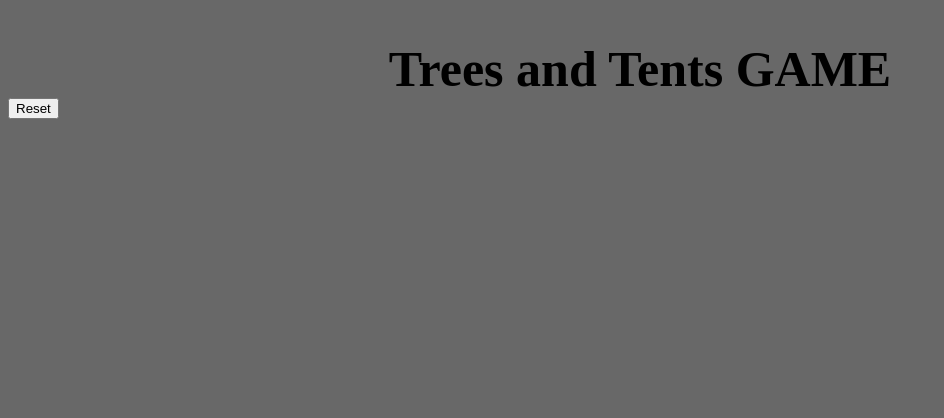
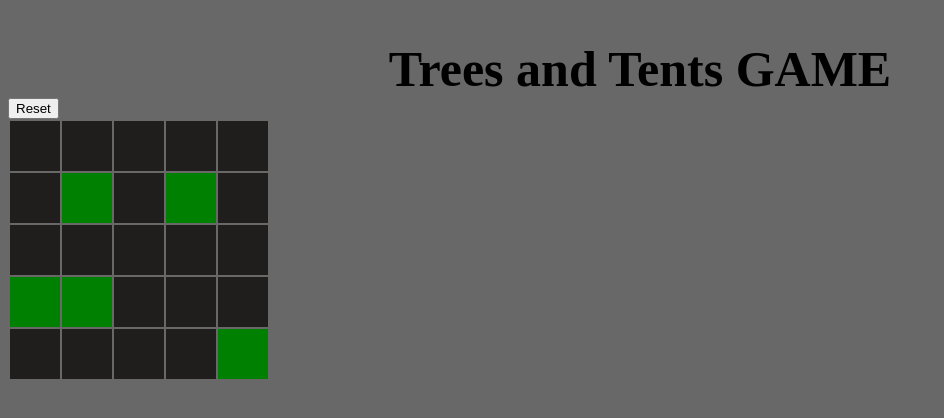
Before and after one commit to piotrst99/TreesAndTents, an Angular app: page / in a window 1280 px wide. Shown: the top 418 px of the page, without its empty margins (0-944 px from the left). Built offline with nearby package versions, Linux system fonts and the light colour scheme.

Commit message:
SimpleElements

```diff
--- a/src/app/board/board.component.css
+++ b/src/app/board/board.component.css
@@ -1,11 +1,68 @@
 .tiles{
-    background-color: rosybrown;
+    background-color: rgb(32, 29, 29);
     width: 50px;
     height: 50px;
     margin: 2px;
     font-size: 20px;
+    color: white;
+}
+
+.tiles:hover{
+    cursor: pointer;
+    background-color: rgb(61, 61, 61);
 }
 
 #board{
-    margin: auto;
+    grid-gap: 0px;
+    display: grid;
+    grid-template-columns: repeat(5,52px);
+    grid-template-rows: repeat(5,52px);
 }
+
+.e{
+    background-color: aqua;
+    width: 50px;
+    height: 50px;
+    margin: 2px;
+}
+
+#t{
+    display: grid;
+    grid-template-columns: repeat(5,52px);
+    grid-template-rows: repeat(5,52px);
+    grid-gap: 0px;
+}
+
+.blackGround{
+    width: 50px;
+    height: 50px;
+    margin: 2px;
+    font-size: 20px;
+    background-color: rgb(32, 29, 29);
+}
+
+.blackGround:hover{
+    cursor: pointer;
+    background-color: rgb(61, 61, 61);
+}
+
+.tree{
+    width: 50px;
+    height: 50px;
+    margin: 2px;
+    font-size: 20px;
+    background-color: green;
+}
+
+.grass{
+    width: 50px;
+    height: 50px;
+    margin: 2px;
+    font-size: 20px;
+    background-color: rgb(56, 201, 56);
+}
+
+.grass:hover{
+    cursor: pointer;
+    background-color: rgb(150, 219, 150);
+}
--- a/src/app/board/board.component.html
+++ b/src/app/board/board.component.html
@@ -1,3 +1,10 @@
-<button (click)="createBoard()"> Reset </button>
+<button (click)="reset()"> Reset </button>
 
-<div id="board"></div>
+<div id="board">
+    <div *ngFor="let val of squares; let i=index">
+        <div *ngIf="datas[i]==1" class="blackGround tile" (click)="clickTile(i)">
+        </div>
+        <div *ngIf="datas[i]==0" class="tree tile">
+        </div>
+    </div>
+</div>
--- a/src/app/board/board.component.ts
+++ b/src/app/board/board.component.ts
@@ -9,24 +9,81 @@ import { Component, ViewEncapsulation } from '@angular/core';
 
 export class BoardComponent {
 
-  public sideSize = 5;
-  public matrizSize = this.sideSize * this.sideSize;
+  private sideSize = 5;
+  private matrizSize = this.sideSize * this.sideSize;
+  public squares: any[] = [];
+  public datas: number[] = [1, 1, 1, 1, 1,
+                          1, 0, 1, 0, 1,
+                          1, 1, 1, 1, 1,
+                          0, 0, 1, 1, 1,
+                          1, 1, 1, 1, 0];
+
+  levelIsEnd = false;
 
   constructor() { }
 
   ngOnInit(): void {
+    this.newGame();
   }
 
-  createBoard() {
+  reset(): void {
+    this.newGame();
+  }
 
-    for (let i = 1; i <= this.matrizSize; ++i) {
+  newGame() {
+    this.createBoard();
+    this.squares = Array(this.matrizSize).fill(null);
+  }
+
+  createBoard(): void {
+    /*for (let i = 1; i <= this.matrizSize; ++i) {
       let div = document.createElement('div');
-
       div.classList.add('tiles');
-      div.style.float = 'left';
       if (i % this.sideSize === 1) div.style.clear = 'both';
 
       document.getElementById('board')?.appendChild(div);
+    }*/
+
+    /*for (let i = 0; i < 5; ++i) {
+      let divRow = document.createElement('div');
+      for (let j = 0; j < 5; ++j) {
+        let divCell = document.createElement('div');
+        divCell.innerHTML = ((i * 5) + (j + 1)).toString();
+        //divCell.classList.add('tiles');
+
+        if(this.datas[((i * 5) + (j + 1))-1] == 0){
+          divCell.classList.add('tree');
+        }
+        else{
+          divCell.classList.add('blackGround');
+        }
+
+        divRow.appendChild(divCell);
+      }
+      document.getElementById('board')?.appendChild(divRow);
+    }*/
+
+  }
+
+  clickTile(val: number): void {
+    //console.log(val);
+    console.log(document.getElementsByClassName('tile')[val]);
+    if(this.datas[val]!=3){
+      this.datas[val]+=1;
+      if(this.datas[val] == 2){
+        let div = document.getElementsByClassName('tile')[val];
+        div.className = 'grass tile';
+        console.log(div);
+        console.log(val);
+        console.log(this.datas[val]);
+        //document.getElementsByClassName('tile')[val].classList.remove('blackGround');
+        //document.getElementsByClassName('tile')[val].classList.add('grass');
+      }
+    }
+    else{
+      this.datas[val] = 1;
+      document.getElementsByClassName('tile')[val].classList.remove();
+      document.getElementsByClassName('tile')[val].classList.add('blackGround');
     }
   }
 
```
